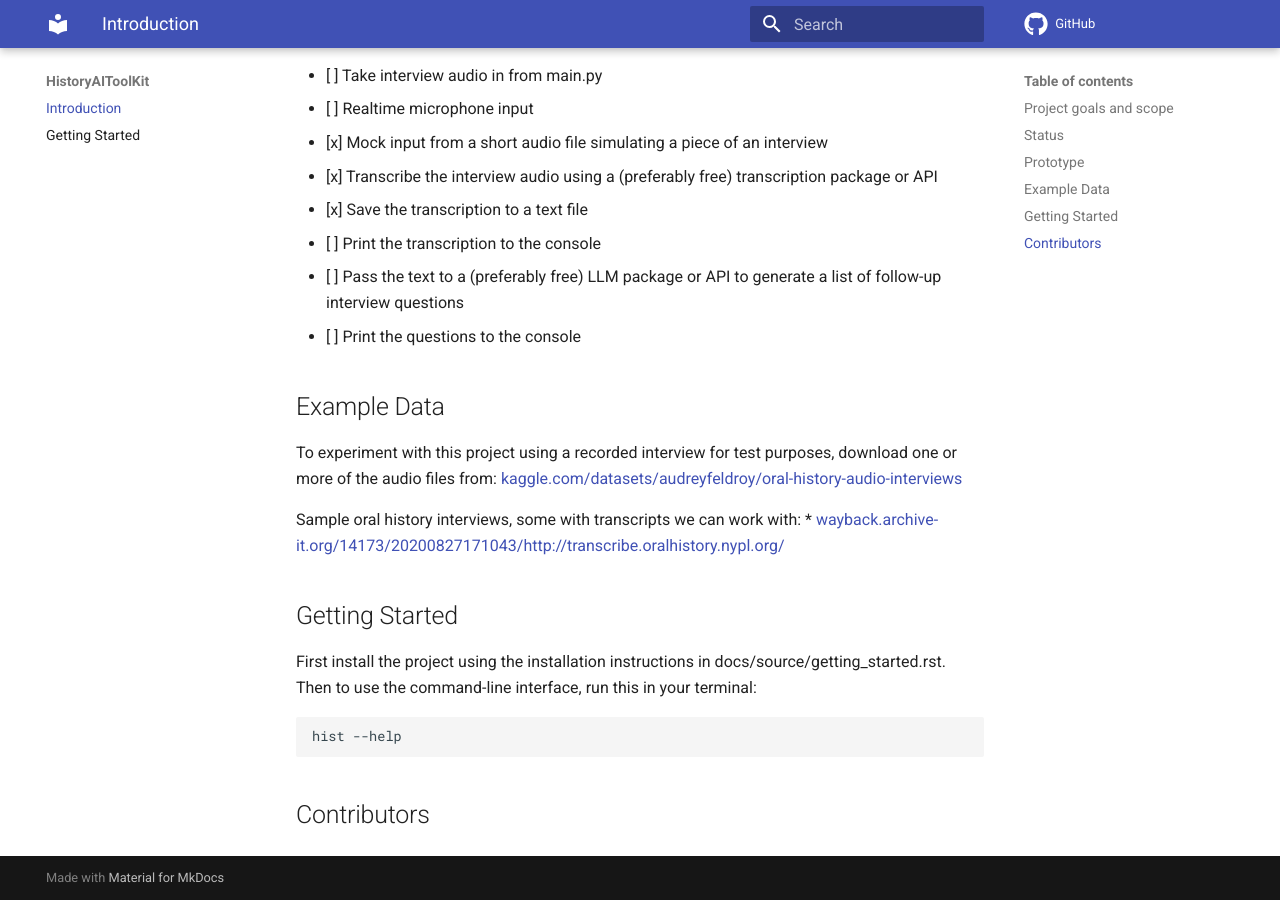
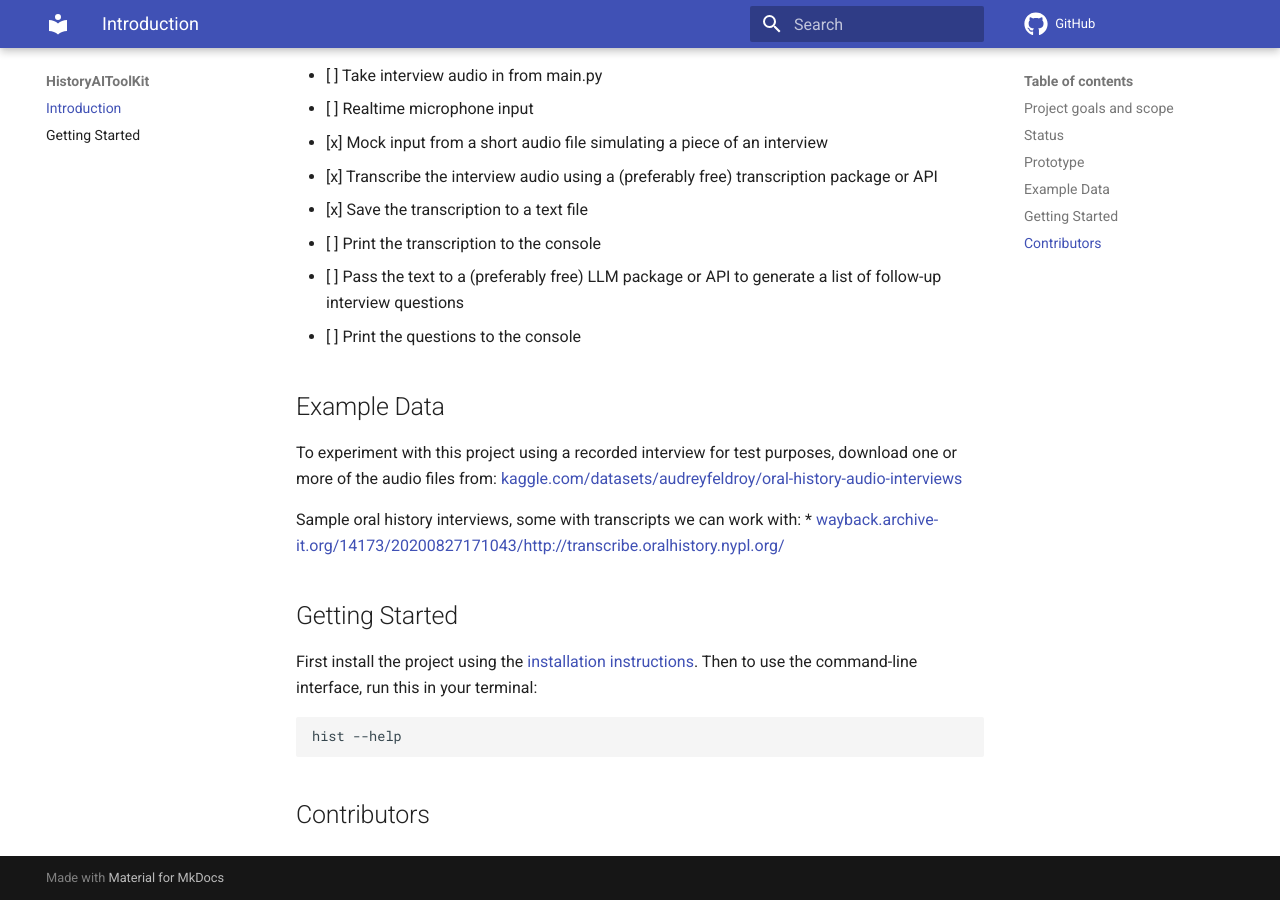
Before and after one commit to crisishistory/HistoryAIToolkit, an MkDocs documentation site: the page built from docs/index.md, in a window 1280 px wide and 900 px high, scrolled down 1612 px. Built offline with MkDocs 1.6.1 and Material for MkDocs 9.7.7, drawn with Linux system fonts in a browser that asks for light colours; comment, search, counter and statistics services are not loaded.

````diff
--- a/.readthedocs.yaml
+++ b/.readthedocs.yaml
@@ -14,8 +14,6 @@ build:
     pre_build:
       # Generate the Sphinx configuration for this Jupyter Book so it builds.
       - "pip install -r docs/requirements.txt"
-      - "pip install ."
-      - pip install "mkdocs-material[imaging]"
       - "mkdocs build"
 
 mkdocs:
--- a/README.md
+++ b/README.md
@@ -59,7 +59,7 @@ Sample oral history interviews, some with transcripts we can work with:
 
 ## Getting Started
 
-First install the project using the installation instructions in docs/source/getting_started.rst. Then to use the command-line interface, run this in your terminal:
+First install the project using the [installation instructions](https://historyaitoolkit.readthedocs.io/en/latest/getting-started/). Then to use the command-line interface, run this in your terminal:
 
 ```
 hist --help
--- a/docs/requirements.txt
+++ b/docs/requirements.txt
@@ -1,2 +1,3 @@
 mkdocs-material
+mkdocs-material[imaging]
 mkdocs-include-markdown-plugin
--- a/mkdocs.yml
+++ b/mkdocs.yml
@@ -23,4 +23,4 @@ plugins:
 
 nav:
   - Introduction: index.md
-  - "Getting Started": getting_started.md
+  - "Getting Started": getting-started.md
````
Also changed, not shown: docs/getting-started.md (renamed from docs/getting_started.md).
